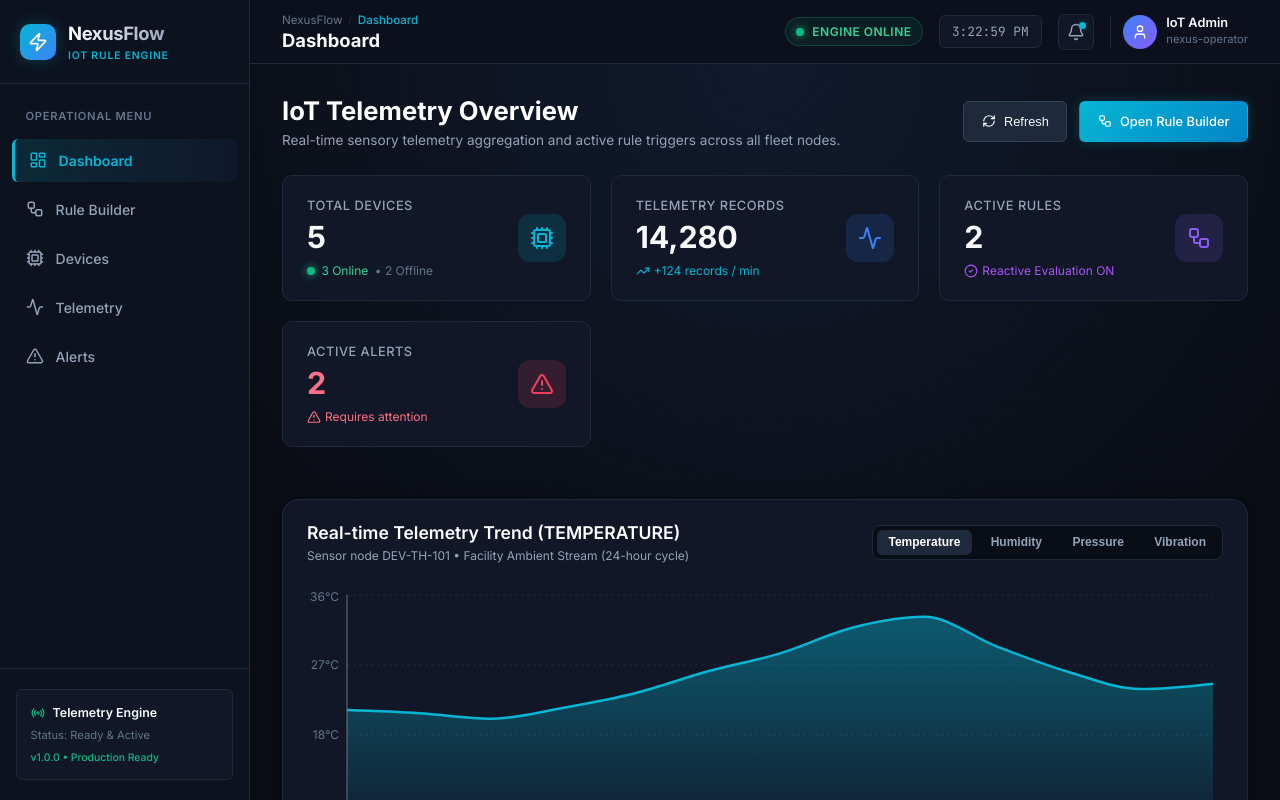
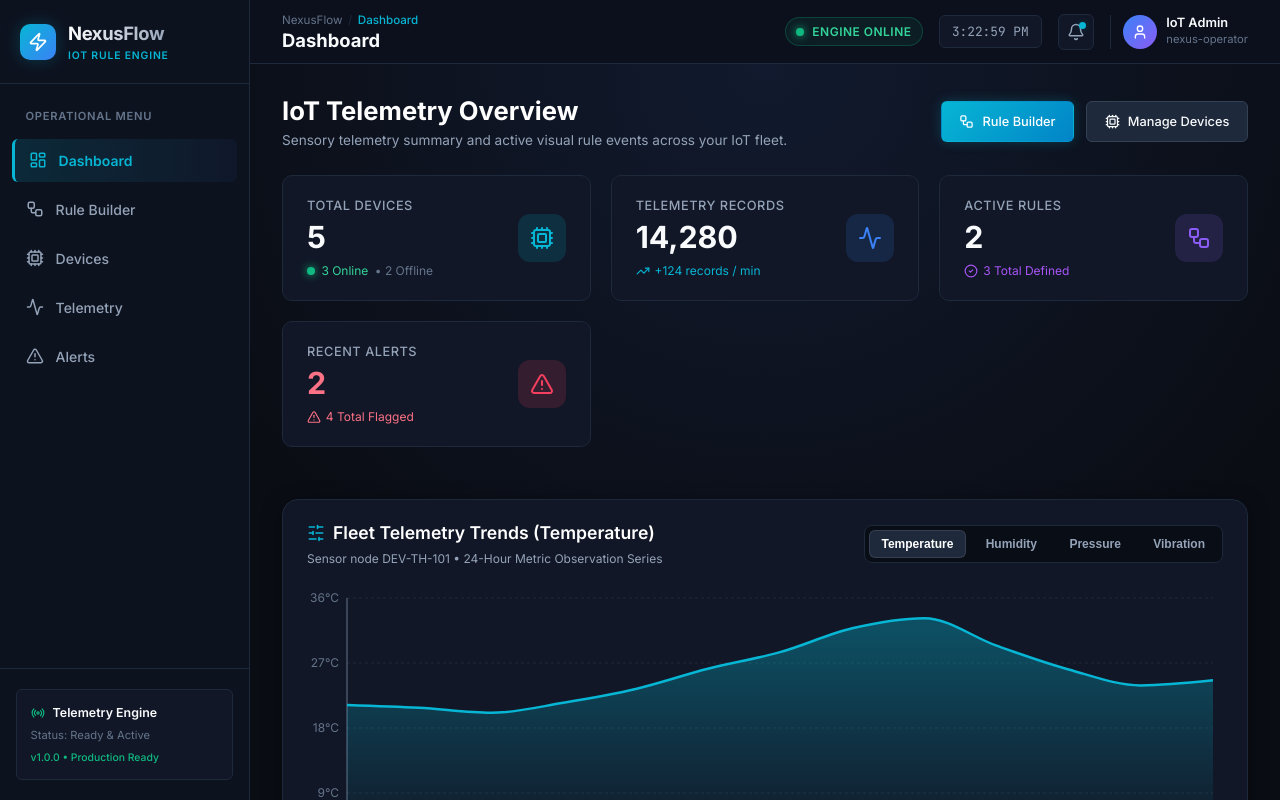
Before and after one commit to Naveenmca234/NexusFlow, a React (Vite) app in the folder frontend/: page /dashboard in a window 1280 px wide. Built offline with nearby package versions, Linux system fonts and the light colour scheme; no server answers.

Commit message:
Add NexusFlow dashboard

```diff
--- a/frontend/src/pages/Dashboard.jsx
+++ b/frontend/src/pages/Dashboard.jsx
@@ -1,4 +1,5 @@
-import React, { useState, useEffect } from 'react';
+import React, { useState } from 'react';
+import { Link } from 'react-router-dom';
 import {
   Cpu,
   Activity,
@@ -6,9 +7,9 @@ import {
   AlertTriangle,
   TrendingUp,
   ArrowUpRight,
-  RefreshCw,
   Clock,
-  CheckCircle2
+  CheckCircle2,
+  SlidersHorizontal
 } from 'lucide-react';
 import {
   AreaChart,
@@ -17,83 +18,88 @@ import {
   YAxis,
   CartesianGrid,
   Tooltip,
-  ResponsiveContainer,
-  Legend
+  ResponsiveContainer
 } from 'recharts';
-import { api } from '../services/api';
-import { Link } from 'react-router-dom';
+import {
+  mockDevices,
+  mockTelemetryChartData,
+  mockAlerts,
+  mockRules
+} from '../mockData';
 
 export default function Dashboard() {
-  const [stats, setStats] = useState(null);
-  const [chartData, setChartData] = useState([]);
   const [activeMetric, setActiveMetric] = useState('temperature');
-  const [loading, setLoading] = useState(true);
 
-  const loadData = async () => {
-    setLoading(true);
-    try {
-      const [dashStats, series] = await Promise.all([
-        api.getDashboardStats(),
-        api.getTelemetryChartSeries(),
-      ]);
-      setStats(dashStats);
-      setChartData(series);
-    } catch (err) {
-      console.error(err);
-    } finally {
-      setLoading(false);
-    }
+  // Summary Metrics computed directly from mock data
+  const totalDevices = mockDevices.length;
+  const onlineDevices = mockDevices.filter((d) => d.status === 'online').length;
+  const offlineDevices = mockDevices.filter((d) => d.status !== 'online').length;
+  const totalTelemetryRecords = 14280;
+  const activeRulesCount = mockRules.filter((r) => r.enabled).length;
+  const recentAlertsCount = mockAlerts.filter((a) => a.status === 'active').length;
+
+  const metricConfigs = {
+    temperature: {
+      name: 'Temperature',
+      stroke: '#06b6d4',
+      fill: 'rgba(6, 182, 212, 0.25)',
+      unit: '°C',
+    },
+    humidity: {
+      name: 'Humidity',
+      stroke: '#3b82f6',
+      fill: 'rgba(59, 130, 246, 0.25)',
+      unit: '%',
+    },
+    pressure: {
+      name: 'Pressure',
+      stroke: '#10b981',
+      fill: 'rgba(16, 185, 129, 0.25)',
+      unit: 'hPa',
+    },
+    vibration: {
+      name: 'Vibration',
+      stroke: '#f59e0b',
+      fill: 'rgba(245, 158, 11, 0.25)',
+      unit: 'G',
+    },
   };
 
-  useEffect(() => {
-    loadData();
-  }, []);
-
-  const metricColors = {
-    temperature: { stroke: '#06b6d4', fill: 'rgba(6, 182, 212, 0.25)', unit: '°C' },
-    humidity: { stroke: '#3b82f6', fill: 'rgba(59, 130, 246, 0.25)', unit: '%' },
-    pressure: { stroke: '#10b981', fill: 'rgba(16, 185, 129, 0.25)', unit: 'hPa' },
-    vibration: { stroke: '#f59e0b', fill: 'rgba(245, 158, 11, 0.25)', unit: 'G' },
-  };
+  const currentConfig = metricConfigs[activeMetric];
 
   return (
     <div style={{ display: 'flex', flexDirection: 'column', gap: '1.5rem' }}>
-      {/* Top Header */}
-      <div style={{ display: 'flex', justifyContent: 'space-between', alignItems: 'center' }}>
+      {/* Dashboard Top Header */}
+      <div style={{ display: 'flex', justifyContent: 'space-between', alignItems: 'center', flexWrap: 'wrap', gap: '1rem' }}>
         <div>
           <h1 style={{ fontSize: '1.6rem', fontWeight: 700, color: '#fff' }}>IoT Telemetry Overview</h1>
           <p style={{ fontSize: '0.85rem', color: 'var(--text-secondary)' }}>
-            Real-time sensory telemetry aggregation and active rule triggers across all fleet nodes.
+            Sensory telemetry summary and active visual rule events across your IoT fleet.
           </p>
         </div>
-        <div style={{ display: 'flex', gap: '0.75rem' }}>
-          <button
-            onClick={loadData}
-            className="btn btn-secondary"
-            disabled={loading}
-            style={{ fontSize: '0.8rem' }}
-          >
-            <RefreshCw size={14} className={loading ? 'animate-spin' : ''} />
-            Refresh
-          </button>
+        <div style={{ display: 'flex', gap: '0.75rem', alignItems: 'center' }}>
           <Link to="/rules" className="btn btn-primary" style={{ fontSize: '0.8rem' }}>
-            <Workflow size={14} />
-            Open Rule Builder
+            <Workflow size={15} />
+            <span>Rule Builder</span>
+          </Link>
+          <Link to="/devices" className="btn btn-secondary" style={{ fontSize: '0.8rem' }}>
+            <Cpu size={15} />
+            <span>Manage Devices</span>
           </Link>
         </div>
       </div>
 
-      {/* 4 Stats Cards */}
+      {/* Summary Cards Grid */}
       <div className="stats-grid">
-        {/* Total Devices */}
+        {/* 1. Total Devices */}
         <div className="stat-card">
           <div>
             <div className="stat-label">Total Devices</div>
-            <div className="stat-value">{stats?.summary?.totalDevices ?? 5}</div>
+            <div className="stat-value">{totalDevices}</div>
             <div style={{ display: 'flex', alignItems: 'center', gap: '0.4rem', marginTop: '0.5rem', fontSize: '0.75rem', color: '#34d399' }}>
               <span className="status-dot online"></span>
-              <span>{stats?.summary?.onlineDevices ?? 4} Online</span>
-              <span style={{ color: 'var(--text-muted)' }}>• {stats?.summary?.offlineDevices ?? 1} Offline</span>
+              <span>{onlineDevices} Online</span>
+              <span style={{ color: 'var(--text-muted)' }}>• {offlineDevices} Offline</span>
             </div>
           </div>
           <div className="stat-icon-wrapper" style={{ background: 'rgba(6, 182, 212, 0.15)', color: '#06b6d4' }}>
@@ -101,14 +107,12 @@ export default function Dashboard() {
           </div>
         </div>
 
-        {/* Total Telemetry */}
+        {/* 2. Telemetry Records */}
         <div className="stat-card">
           <div>
             <div className="stat-label">Telemetry Records</div>
-            <div className="stat-value">
-              {stats?.summary?.totalTelemetryRecords?.toLocaleString() ?? '14,280'}
-            </div>
-            <div style={{ display: 'flex', alignItems: 'center', gap: '0.25rem', marginTop: '0.5rem', fontSize: '0.75rem', color: 'var(--accent-cyan)' }}>
+            <div className="stat-value">{totalTelemetryRecords.toLocaleString()}</div>
+            <div style={{ display: 'flex', alignItems: 'center', gap: '0.3rem', marginTop: '0.5rem', fontSize: '0.75rem', color: 'var(--accent-cyan)' }}>
               <TrendingUp size={14} />
               <span>+124 records / min</span>
             </div>
@@ -118,14 +122,14 @@ export default function Dashboard() {
           </div>
         </div>
 
-        {/* Active Rules */}
+        {/* 3. Active Rules */}
         <div className="stat-card">
           <div>
             <div className="stat-label">Active Rules</div>
-            <div className="stat-value">{stats?.summary?.activeRules ?? 2}</div>
-            <div style={{ display: 'flex', alignItems: 'center', gap: '0.25rem', marginTop: '0.5rem', fontSize: '0.75rem', color: '#a855f7' }}>
+            <div className="stat-value">{activeRulesCount}</div>
+            <div style={{ display: 'flex', alignItems: 'center', gap: '0.3rem', marginTop: '0.5rem', fontSize: '0.75rem', color: '#a855f7' }}>
               <CheckCircle2 size={14} />
-              <span>Reactive Evaluation ON</span>
+              <span>{mockRules.length} Total Defined</span>
             </div>
           </div>
           <div className="stat-icon-wrapper" style={{ background: 'rgba(139, 92, 246, 0.15)', color: '#8b5cf6' }}>
@@ -133,16 +137,16 @@ export default function Dashboard() {
           </div>
         </div>
 
-        {/* Recent Alerts */}
+        {/* 4. Recent Alerts */}
         <div className="stat-card">
           <div>
-            <div className="stat-label">Active Alerts</div>
-            <div className="stat-value" style={{ color: '#fb7185' }}>
-              {stats?.summary?.activeAlerts ?? 2}
+            <div className="stat-label">Recent Alerts</div>
+            <div className="stat-value" style={{ color: recentAlertsCount > 0 ? '#fb7185' : 'var(--text-primary)' }}>
+              {recentAlertsCount}
             </div>
-            <div style={{ display: 'flex', alignItems: 'center', gap: '0.25rem', marginTop: '0.5rem', fontSize: '0.75rem', color: '#fb7185' }}>
+            <div style={{ display: 'flex', alignItems: 'center', gap: '0.3rem', marginTop: '0.5rem', fontSize: '0.75rem', color: '#fb7185' }}>
               <AlertTriangle size={14} />
-              <span>Requires attention</span>
+              <span>{mockAlerts.length} Total Flagged</span>
             </div>
           </div>
           <div className="stat-icon-wrapper" style={{ background: 'rgba(244, 63, 94, 0.15)', color: '#f43f5e' }}>
@@ -151,51 +155,57 @@ export default function Dashboard() {
         </div>
       </div>
 
-      {/* Main Telemetry Recharts Area */}
+      {/* Simple Telemetry Chart using Recharts */}
       <div className="glass-card">
         <div style={{ display: 'flex', justifyContent: 'space-between', alignItems: 'center', marginBottom: '1.25rem', flexWrap: 'wrap', gap: '0.75rem' }}>
           <div>
+            <div style={{ display: 'flex', alignItems: 'center', gap: '0.5rem' }}>
+              <SlidersHorizontal size={18} color="var(--accent-cyan)" />
               <h2 style={{ fontSize: '1.1rem', fontWeight: 600, color: '#fff' }}>
-              Real-time Telemetry Trend ({activeMetric.toUpperCase()})
+                Fleet Telemetry Trends ({currentConfig.name})
               </h2>
-            <p style={{ fontSize: '0.75rem', color: 'var(--text-secondary)' }}>
-              Sensor node DEV-TH-101 • Facility Ambient Stream (24-hour cycle)
+            </div>
+            <p style={{ fontSize: '0.75rem', color: 'var(--text-secondary)', marginTop: '0.2rem' }}>
+              Sensor node DEV-TH-101 • 24-Hour Metric Observation Series
             </p>
           </div>
 
           {/* Metric Selector Tabs */}
           <div style={{ display: 'flex', gap: '0.4rem', background: '#090d16', padding: '0.25rem', borderRadius: '8px', border: '1px solid var(--border-color)' }}>
-            {['temperature', 'humidity', 'pressure', 'vibration'].map((m) => (
+            {Object.keys(metricConfigs).map((key) => {
+              const config = metricConfigs[key];
+              const isSelected = activeMetric === key;
+              return (
                 <button
-                key={m}
-                onClick={() => setActiveMetric(m)}
+                  key={key}
+                  onClick={() => setActiveMetric(key)}
                   style={{
                     padding: '0.35rem 0.75rem',
                     fontSize: '0.75rem',
                     fontWeight: 600,
-                  textTransform: 'capitalize',
-                  background: activeMetric === m ? '#1e293b' : 'transparent',
-                  color: activeMetric === m ? '#fff' : 'var(--text-secondary)',
-                  border: 'none',
+                    background: isSelected ? '#1e293b' : 'transparent',
+                    color: isSelected ? '#fff' : 'var(--text-secondary)',
+                    border: isSelected ? '1px solid rgba(255, 255, 255, 0.1)' : '1px solid transparent',
                     borderRadius: '6px',
                     cursor: 'pointer',
                     transition: 'all 0.15s ease',
                   }}
                 >
-                {m}
+                  {config.name}
                 </button>
-            ))}
+              );
+            })}
           </div>
         </div>
 
-        {/* Recharts Container */}
-        <div style={{ width: '100%', height: 320 }}>
+        {/* Recharts Area Chart */}
+        <div style={{ width: '100%', height: 300 }}>
           <ResponsiveContainer width="100%" height="100%">
-            <AreaChart data={chartData} margin={{ top: 10, right: 10, left: -20, bottom: 0 }}>
+            <AreaChart data={mockTelemetryChartData} margin={{ top: 10, right: 10, left: -20, bottom: 0 }}>
               <defs>
-                <linearGradient id="metricGradient" x1="0" y1="0" x2="0" y2="1">
-                  <stop offset="5%" stopColor={metricColors[activeMetric]?.stroke} stopOpacity={0.4}/>
-                  <stop offset="95%" stopColor={metricColors[activeMetric]?.stroke} stopOpacity={0.0}/>
+                <linearGradient id="dashboardMetricGradient" x1="0" y1="0" x2="0" y2="1">
+                  <stop offset="5%" stopColor={currentConfig.stroke} stopOpacity={0.35}/>
+                  <stop offset="95%" stopColor={currentConfig.stroke} stopOpacity={0.0}/>
                 </linearGradient>
               </defs>
               <CartesianGrid strokeDasharray="3 3" stroke="#1e293b" vertical={false} />
@@ -209,7 +219,7 @@ export default function Dashboard() {
                 stroke="#64748b"
                 fontSize={12}
                 tickLine={false}
-                unit={metricColors[activeMetric]?.unit}
+                unit={currentConfig.unit}
               />
               <Tooltip
                 contentStyle={{
@@ -220,27 +230,28 @@ export default function Dashboard() {
                   fontSize: '0.8rem',
                   boxShadow: '0 8px 24px rgba(0,0,0,0.5)',
                 }}
+                formatter={(value) => [`${value} ${currentConfig.unit}`, currentConfig.name]}
               />
               <Area
                 type="monotone"
                 dataKey={activeMetric}
-                stroke={metricColors[activeMetric]?.stroke}
+                stroke={currentConfig.stroke}
                 strokeWidth={2.5}
                 fillOpacity={1}
-                fill="url(#metricGradient)"
+                fill="url(#dashboardMetricGradient)"
               />
             </AreaChart>
           </ResponsiveContainer>
         </div>
       </div>
 
-      {/* Recent Alerts Feed Table */}
+      {/* Recent Alerts Section */}
       <div className="glass-card">
-        <div style={{ display: 'flex', justifyContent: 'space-between', alignItems: 'center', marginBottom: '1rem' }}>
+        <div style={{ display: 'flex', justifyContent: 'space-between', alignItems: 'center', marginBottom: '1rem', flexWrap: 'wrap', gap: '0.5rem' }}>
           <div>
-            <h2 style={{ fontSize: '1.1rem', fontWeight: 600, color: '#fff' }}>Recent Telemetry Alerts</h2>
+            <h2 style={{ fontSize: '1.1rem', fontWeight: 600, color: '#fff' }}>Recent Alerts</h2>
             <p style={{ fontSize: '0.75rem', color: 'var(--text-secondary)' }}>
-              Out-of-bounds metrics flagged by visual rule engine
+              Out-of-bounds metrics and event thresholds flagged by active rules
             </p>
           </div>
           <Link to="/alerts" className="btn btn-outline" style={{ fontSize: '0.75rem', padding: '0.4rem 0.8rem' }}>
@@ -254,15 +265,15 @@ export default function Dashboard() {
             <thead>
               <tr>
                 <th>Severity</th>
-                <th>Device</th>
+                <th>Device ID</th>
                 <th>Alert Event</th>
                 <th>Observed Value</th>
-                <th>Time</th>
+                <th>Timestamp</th>
                 <th>Status</th>
               </tr>
             </thead>
             <tbody>
-              {(stats?.recentAlerts || []).map((alert) => (
+              {mockAlerts.map((alert) => (
                 <tr key={alert._id}>
                   <td>
                     <span className={`badge badge-${alert.severity}`}>
@@ -277,12 +288,12 @@ export default function Dashboard() {
                     <div style={{ fontSize: '0.75rem', color: 'var(--text-muted)' }}>{alert.message}</div>
                   </td>
                   <td className="font-mono">
-                    {alert.valueDetected ? alert.valueDetected : 'N/A'}
+                    {alert.valueDetected || 'N/A'}
                   </td>
                   <td style={{ color: 'var(--text-secondary)', fontSize: '0.75rem' }}>
                     <div style={{ display: 'flex', alignItems: 'center', gap: '0.3rem' }}>
                       <Clock size={12} />
-                      <span>{alert.timestamp ? new Date(alert.timestamp).toLocaleTimeString([], { hour: '2-digit', minute: '2-digit' }) : 'Recently'}</span>
+                      <span>{alert.timestamp}</span>
                     </div>
                   </td>
                   <td>
```
Lines whose indentation alone changed are shown as unchanged.
